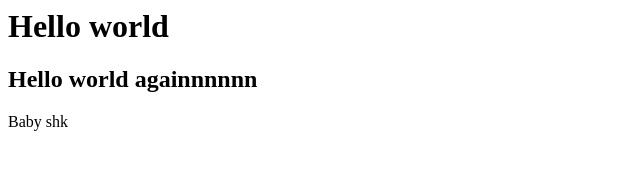
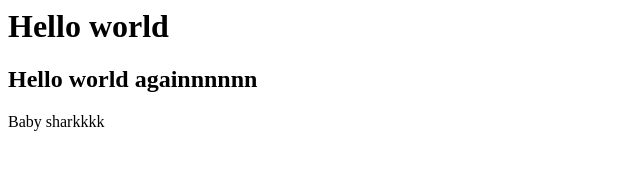
Before and after one commit to KAN19/hello-jenkins, a plain HTML site: page index.html in a window 1280 px wide. Shown: the full height of the page, 0-640 px from the left. Drawn offline with Linux system fonts and the light colour scheme.

Commit message:
Hello ne

```diff
--- a/index.html
+++ b/index.html
@@ -1,3 +1,3 @@
 <h1>Hello world</h1>
 <h2>Hello world againnnnnn</h2>
-<p>Baby shk</p>
+<p>Baby sharkkkk</p>
```
